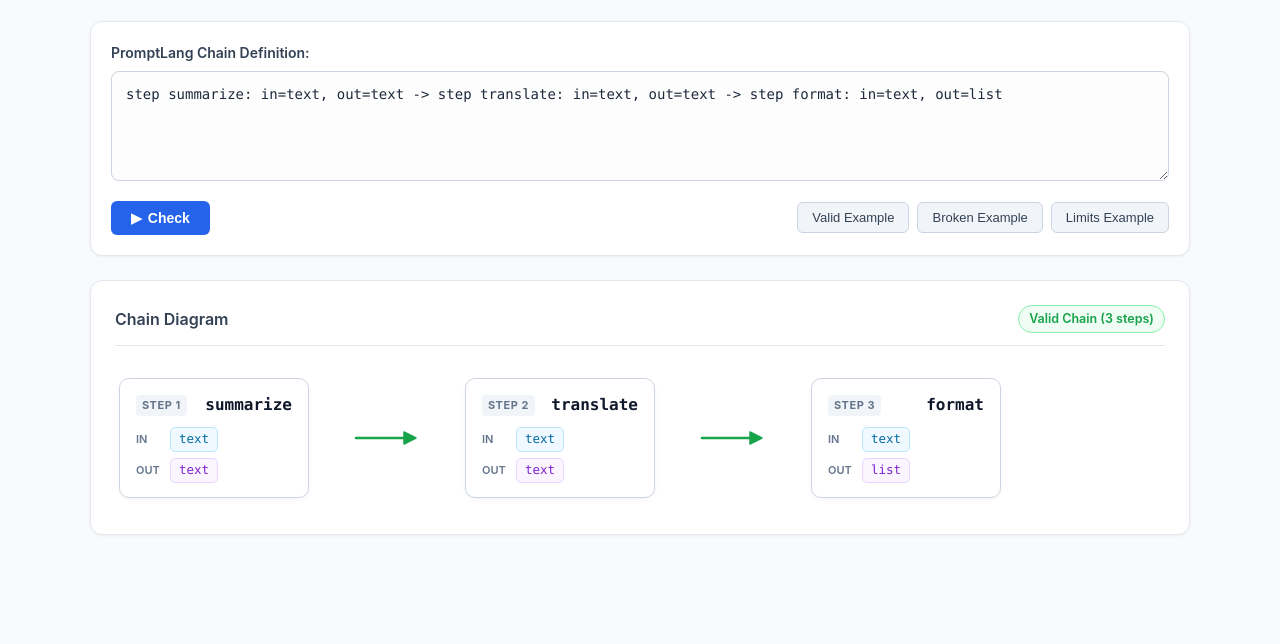
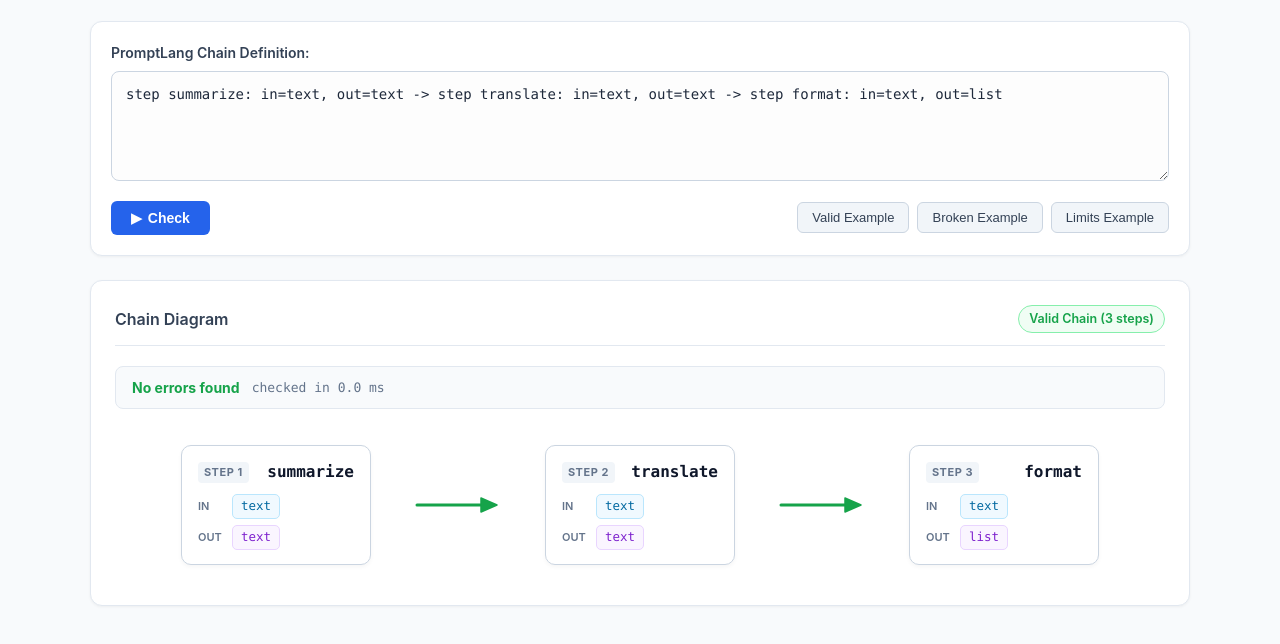
Before and after one commit to manya-singh7/PromptLang, a website: page web/index.html in a window 1280 px wide. Shown: the part 104-748 px from the top of the page. Drawn offline with Linux system fonts and the light colour scheme.

Commit message:
Polish web page: error highlight, summary line, centered layout

```diff
--- a/web/app.js
+++ b/web/app.js
@@ -204,6 +204,7 @@
         const errorContainer = document.getElementById("error-container");
         const errorMessage = document.getElementById("error-message");
         const visualizationSection = document.getElementById("visualization-section");
+        const chainSummary = document.getElementById("chain-summary");
         const chainFlow = document.getElementById("chain-flow");
         const chainStatus = document.getElementById("chain-status");
         const loadValidBtn = document.getElementById("load-valid-btn");
@@ -221,6 +222,7 @@
           if (!source) {
             errorContainer.style.display = "none";
             if (visualizationSection) visualizationSection.style.display = "block";
+            if (chainSummary) chainSummary.style.display = "none";
             chainFlow.style.display = "block";
             chainFlow.innerHTML = `
         <div class="empty-state">
@@ -236,25 +238,47 @@
           }
           try {
             const tokens = tokenize(source);
+            const t0 = performance.now();
             const steps = parse(tokens);
+            const checkResults = checkChain(steps);
+            const t1 = performance.now();
+            const elapsedMs = (t1 - t0).toFixed(1);
             errorContainer.style.display = "none";
             if (visualizationSection) visualizationSection.style.display = "block";
             chainFlow.style.display = "flex";
             chainFlow.innerHTML = "";
             if (steps.length === 0) {
+              if (chainSummary) chainSummary.style.display = "none";
               chainFlow.innerHTML = `
           <div class="empty-state">No steps found in input.</div>
         `;
               if (chainStatus) chainStatus.style.display = "none";
               return;
             }
-            const checkResults = checkChain(steps);
-            const hasMismatch = checkResults.some((r) => !r.ok);
+            const errorCount = checkResults.filter((r) => !r.ok).length;
+            if (chainSummary) {
+              chainSummary.style.display = "flex";
+              if (errorCount === 0) {
+                chainSummary.innerHTML = `
+            <span class="summary-status status-ok">No errors found</span>
+            <span class="summary-time">checked in ${elapsedMs} ms</span>
+          `;
+              } else {
+                chainSummary.innerHTML = `
+            <span class="summary-status status-error">${errorCount} error(s) found</span>
+            <span class="summary-time">checked in ${elapsedMs} ms</span>
+          `;
+              }
+            }
             steps.forEach((step, index) => {
+              const incomingCheck = index > 0 ? checkResults.find((r) => r.fromIndex === index - 1) : void 0;
+              const hasInputMismatch = Boolean(incomingCheck && !incomingCheck.ok);
               const stepCard = document.createElement("div");
-              stepCard.className = "step-card";
+              stepCard.className = `step-card${hasInputMismatch ? " step-card-error" : ""}`;
               const inLimitHtml = step.inMax !== void 0 ? `<span class="limit-badge">[max ${step.inMax}]</span>` : "";
               const outLimitHtml = step.outMax !== void 0 ? `<span class="limit-badge">[max ${step.outMax}]</span>` : "";
+              const prevStep = index > 0 ? steps[index - 1] : void 0;
+              const inErrorHtml = hasInputMismatch && prevStep ? `<div class="port-in-error">expects ${escapeHtml(step.inType)}, got ${escapeHtml(prevStep.outType)}</div>` : "";
               stepCard.innerHTML = `
           <div class="step-header">
             <span class="step-tag">Step ${index + 1}</span>
@@ -265,6 +289,7 @@
               <span class="port-label">in</span>
               <span class="type-pill">${escapeHtml(step.inType)}${inLimitHtml}</span>
             </div>
+            ${inErrorHtml}
             <div class="port-row port-out">
               <span class="port-label">out</span>
               <span class="type-pill">${escapeHtml(step.outType)}${outLimitHtml}</span>
@@ -280,9 +305,9 @@
                 const errorHtml = !isOk && check?.message ? `<div class="connector-error-message">${escapeHtml(check.message)}</div>` : "";
                 connector.innerHTML = `
             <div class="arrow-line-container">
-              <svg class="arrow-svg" width="70" height="20" viewBox="0 0 70 20" fill="none" xmlns="http://www.w3.org/2000/svg">
-                <path d="M4 10 H56" stroke="currentColor" stroke-width="2.5" stroke-linecap="round" />
-                <path d="M52 4 L64 10 L52 16 Z" fill="currentColor" stroke="currentColor" stroke-width="1.5" stroke-linejoin="round" />
+              <svg class="arrow-svg" width="90" height="26" viewBox="0 0 90 26" fill="none" xmlns="http://www.w3.org/2000/svg">
+                <path d="M4 13 H74" stroke="currentColor" stroke-width="3" stroke-linecap="round" />
+                <path d="M68 6 L84 13 L68 20 Z" fill="currentColor" stroke="currentColor" stroke-width="1.5" stroke-linejoin="round" />
               </svg>
             </div>
             ${errorHtml}
@@ -292,7 +317,7 @@
             });
             if (chainStatus) {
               chainStatus.style.display = "inline-flex";
-              if (hasMismatch) {
+              if (errorCount > 0) {
                 chainStatus.className = "chain-status-badge status-mismatch";
                 chainStatus.textContent = "Type Mismatch";
               } else {
@@ -301,6 +326,7 @@
               }
             }
           } catch (err) {
+            if (chainSummary) chainSummary.style.display = "none";
             if (err instanceof ParseError) {
               errorContainer.style.display = "block";
               errorMessage.textContent = err.message;
--- a/web/index.html
+++ b/web/index.html
@@ -58,6 +58,7 @@
           <h2 class="visualization-title">Chain Diagram</h2>
           <span id="chain-status" class="chain-status-badge status-ok">Ready</span>
         </div>
+        <div id="chain-summary" class="chain-summary-line" style="display: none;"></div>
         <div id="chain-flow" class="chain-flow">
           <!-- Dynamically populated step cards and arrows -->
         </div>
--- a/web/style.css
+++ b/web/style.css
@@ -223,14 +223,49 @@ button.btn-secondary:hover {
   border: 1px solid var(--danger-border);
 }
 
-/* Diagram Flow Container */
+/* Summary line above the chain */
+.chain-summary-line {
+  display: flex;
+  align-items: center;
+  gap: 12px;
+  margin-bottom: 20px;
+  padding: 10px 16px;
+  background: #f8fafc;
+  border: 1px solid var(--border-color);
+  border-radius: 8px;
+  font-size: 14px;
+}
+
+.summary-status {
+  font-weight: 700;
+  display: inline-flex;
+  align-items: center;
+  gap: 6px;
+}
+
+.summary-status.status-ok {
+  color: var(--success);
+}
+
+.summary-status.status-error {
+  color: var(--danger);
+}
+
+.summary-time {
+  color: var(--text-muted);
+  font-size: 13px;
+  font-family: var(--font-mono);
+}
+
+/* Diagram Flow Container - centered horizontally, wrapping on narrow screens */
 .chain-flow {
   display: flex;
   align-items: center;
+  justify-content: center;
   flex-wrap: wrap;
-  gap: 8px;
-  padding: 12px 4px;
-  overflow-x: auto;
+  gap: 12px;
+  row-gap: 24px;
+  padding: 16px 8px;
 }
 
 /* Step Box Card */
@@ -242,7 +277,13 @@ button.btn-secondary:hover {
   min-width: 190px;
   box-shadow: 0 2px 4px rgba(0, 0, 0, 0.04);
   flex-shrink: 0;
-  transition: transform 0.15s ease, box-shadow 0.15s ease;
+  transition: transform 0.15s ease, box-shadow 0.15s ease, border-color 0.15s ease;
+}
+
+.step-card.step-card-error {
+  border-color: var(--danger);
+  border-width: 2px;
+  box-shadow: 0 0 0 1px rgba(220, 38, 38, 0.2), 0 3px 8px rgba(220, 38, 38, 0.12);
 }
 
 .step-card:hover {
@@ -322,6 +363,22 @@ button.btn-secondary:hover {
   color: #7e22ce;
 }
 
+.port-in-error {
+  font-size: 11px;
+  font-weight: 600;
+  color: var(--danger);
+  background: var(--danger-bg);
+  border: 1px solid var(--danger-border);
+  border-radius: 4px;
+  padding: 2px 7px;
+  margin-top: 3px;
+  margin-bottom: 2px;
+  display: inline-block;
+  font-family: var(--font-mono);
+  line-height: 1.35;
+  animation: fadeIn 0.15s ease-in-out;
+}
+
 .limit-badge {
   font-size: 11px;
   font-weight: 600;
@@ -339,8 +396,8 @@ button.btn-secondary:hover {
   flex-direction: column;
   align-items: center;
   justify-content: center;
-  min-width: 140px;
-  max-width: 260px;
+  min-width: 150px;
+  max-width: 280px;
   padding: 8px 6px;
   flex-shrink: 0;
 }
```
Also changed, not shown: web/app.ts (+46 -9 lines).
